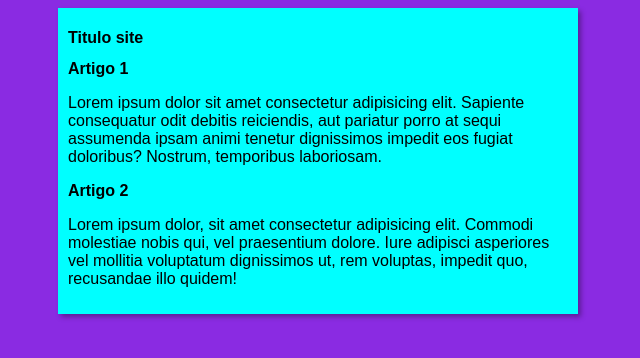
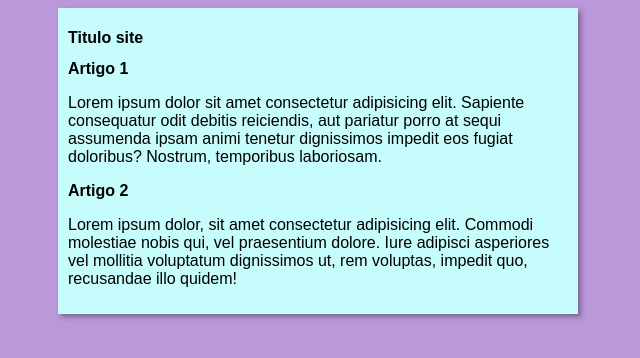
Before and after one commit to EricaBVdS/Projeto-Site, a plain HTML site: page index.html in a window 1280 px wide. Shown: the whole page, without its empty margins (322-962 px from the left). Drawn offline with Linux system fonts and the light colour scheme.

Commit message:
Update style.css

```diff
--- a/estilos/style.css
+++ b/estilos/style.css
@@ -3,11 +3,11 @@
     font-size: 16px;
 }
 body {
-    background-color: blueviolet;
+    background-color: rgb(186, 152, 218);
 
 }
 main {
-    background-color: aqua;
+    background-color: rgb(199, 252, 252);
     width: 500px;
     margin: auto;
     padding: 10px;
```
